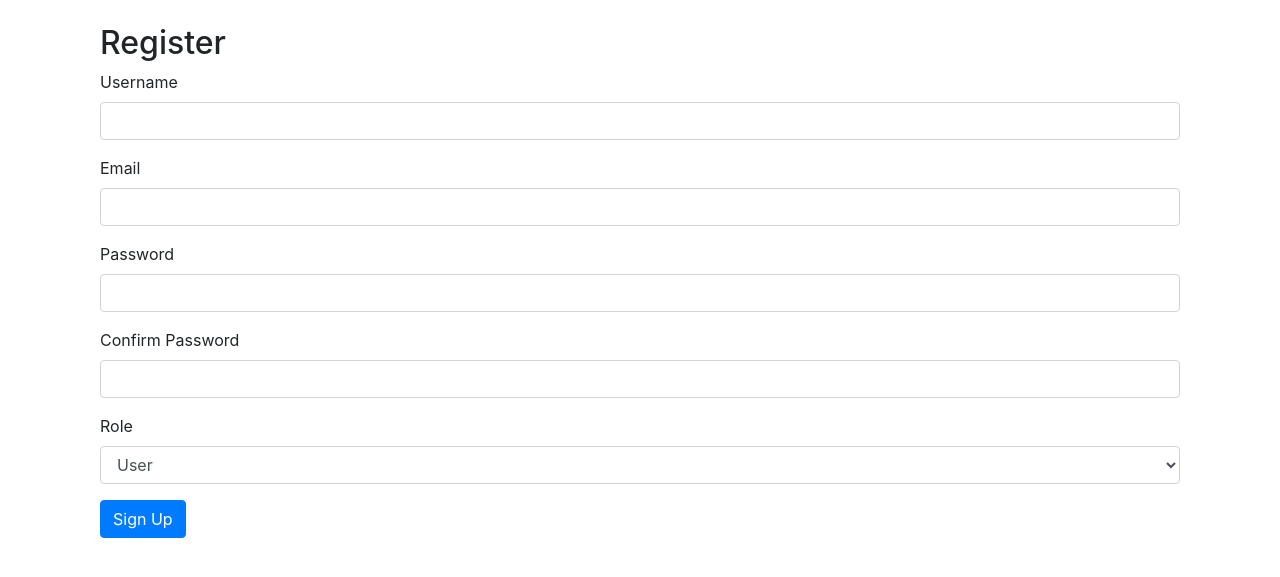
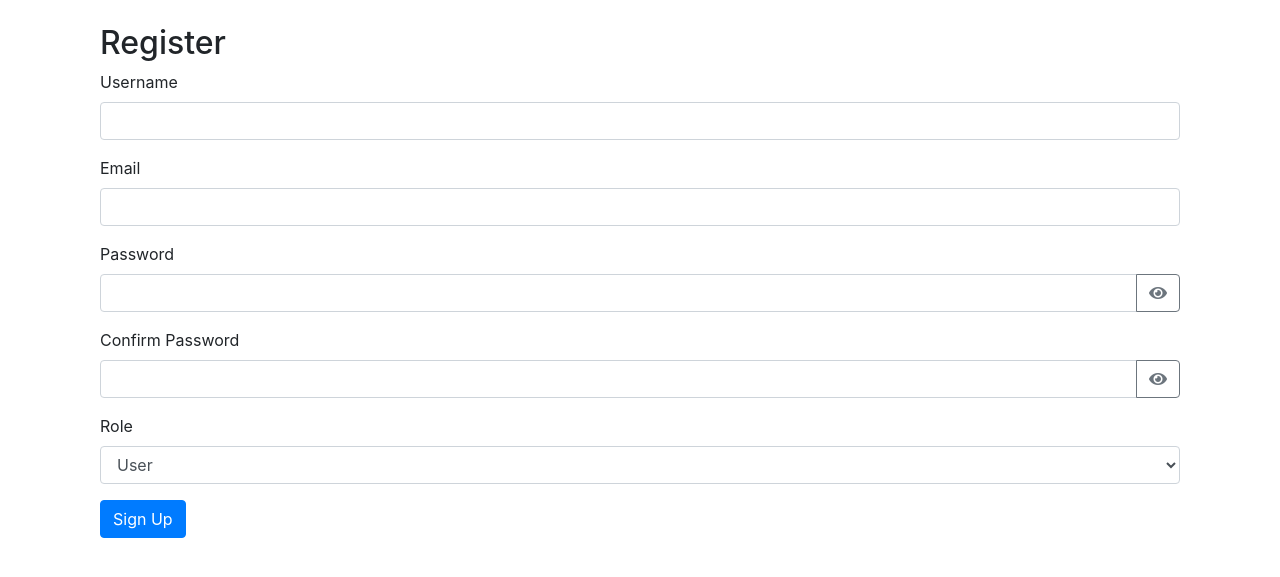
Before and after one commit to heinyarzar09/CE301_Indiv_Proj, a Flask app: page /register in a window 1280 px wide. Shown: the part 56-633 px from the top of the page. Run offline with Flask 3, Linux system fonts and the light colour scheme; some libraries are stand-ins or nearby versions.

Commit message:
added password visibility toggle functionality

```diff
--- a/app/forms.py
+++ b/app/forms.py
@@ -1,7 +1,7 @@
 # Import necessary modules from Flask-WTF and WTForms
 from flask_wtf import FlaskForm  # Base class for creating forms in Flask
 from wtforms import StringField, PasswordField, SubmitField, BooleanField, SelectField, FloatField, TextAreaField, IntegerField, FileField, HiddenField # Different types of form fields
-from wtforms.validators import DataRequired, Length, Email, ValidationError, NumberRange, Optional  # Validators for form fields
+from wtforms.validators import DataRequired, Length, Email, ValidationError, NumberRange, Optional, Regexp  # Validators for form fields
 from app.models import User, Tool, Challenge  # Import models for validation
 from flask_wtf.file import FileField, FileAllowed  # File fields for handling file uploads
 
@@ -9,7 +9,17 @@ from flask_wtf.file import FileField, FileAllowed  # File fields for handling fi
 class RegisterForm(FlaskForm):
     username = StringField('Username', validators=[DataRequired(), Length(min=2, max=20)])
     email = StringField('Email', validators=[DataRequired(), Email()])
-    password = PasswordField('Password', validators=[DataRequired(), Length(min=6)])
+    password = PasswordField(
+    'Password',
+    validators=[
+        DataRequired(),
+        Length(min=12, message="Password must be at least 12 characters long."),
+        Regexp(
+            r'^(?=.*[A-Z])(?=.*\d)(?=.*[@$!%*?&])[A-Za-z\d@$!%*?&]+$',
+            message="Password must contain at least one uppercase letter, one number, and one special character."
+                )
+            ]
+        )
     confirm_password = PasswordField('Confirm Password', validators=[DataRequired()])
     role = SelectField('Role', choices=[('user', 'User'), ('admin', 'Admin')], validators=[DataRequired()])
     admin_password = PasswordField('Admin Password')  # Only used when "Admin" role is selected
--- a/app/templates/register.html
+++ b/app/templates/register.html
@@ -21,14 +21,30 @@
             {{ form.email(class="form-control") }}
         </div>
 
-        <!-- Password fields -->
+        <!-- Password field with visibility toggle -->
         <div class="form-group">
             {{ form.password.label(class="form-label") }}
-            {{ form.password(class="form-control") }}
+            <div class="input-group">
+                {{ form.password(class="form-control") }}
+                <div class="input-group-append">
+                    <button type="button" class="btn btn-outline-secondary" onclick="togglePasswordVisibility('password')">
+                        <i class="fa fa-eye" id="toggle-password-icon"></i>
+                    </button>
+                </div>
+            </div>
         </div>
+
+        <!-- Confirm Password field with visibility toggle -->
         <div class="form-group">
             {{ form.confirm_password.label(class="form-label") }}
-            {{ form.confirm_password(class="form-control") }}
+            <div class="input-group">
+                {{ form.confirm_password(class="form-control") }}
+                <div class="input-group-append">
+                    <button type="button" class="btn btn-outline-secondary" onclick="togglePasswordVisibility('confirm_password')">
+                        <i class="fa fa-eye" id="toggle-confirm-password-icon"></i>
+                    </button>
+                </div>
+            </div>
         </div>
 
         <!-- Role selection -->
@@ -60,5 +76,24 @@
             adminPasswordField.style.display = 'none';
         }
     });
+
+    // Function to toggle password visibility
+    function togglePasswordVisibility(fieldId) {
+        var passwordField = document.querySelector(`input[name="${fieldId}"]`);
+        var icon = document.getElementById(`toggle-${fieldId}-icon`);
+
+        if (passwordField.type === "password") {
+            passwordField.type = "text";
+            icon.classList.remove("fa-eye");
+            icon.classList.add("fa-eye-slash");
+        } else {
+            passwordField.type = "password";
+            icon.classList.remove("fa-eye-slash");
+            icon.classList.add("fa-eye");
+        }
+    }
 </script>
+
+<!-- Include FontAwesome for the eye icon -->
+<link rel="stylesheet" href="https://cdnjs.cloudflare.com/ajax/libs/font-awesome/5.15.3/css/all.min.css">
 {% endblock %}
```
Also changed, not shown: app/templates/login.html (+29 -2 lines), instance/database.db.
